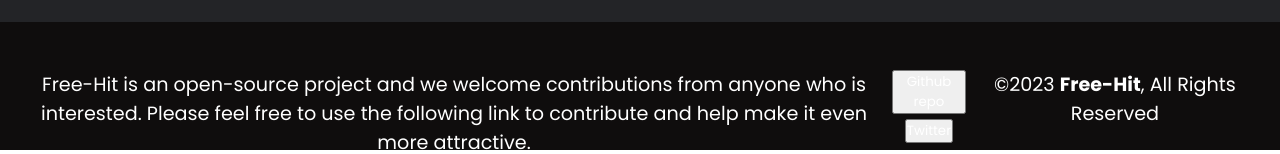
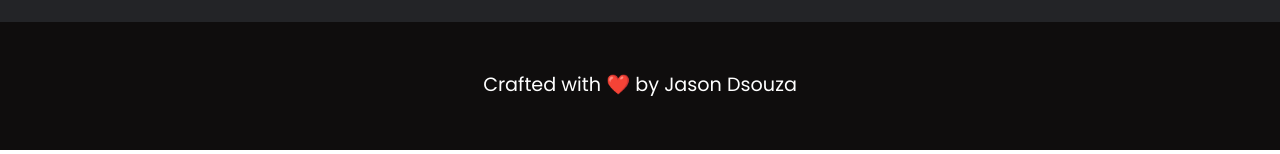
Before and after one commit to JasonDsouza212/free-hit, a React (Create React App) app: page / in a window 1280 px wide. Shown: the part 5995-6149 px from the top of the page. Built offline with nearby package versions, Linux system fonts and the light colour scheme.

Commit message:
Update: footer upgraded

```diff
--- a/src/components/footer.js
+++ b/src/components/footer.js
@@ -2,16 +2,16 @@
   return (
     <footer>
       <div class="wrapper">
-          <p className='footer-p'>Free-Hit is an open-source project and we welcome contributions from anyone who is<br/> interested. Please feel free to use the following link to contribute and help make it even more attractive.</p>
-          <nav class="footer-nav">
-            <a href="https://github.com/JasonDsouza212/Free-Hit" target="_blank" rel="noopener noreferrer">
-              <button>Github repo</button><br/>
+        <p>
+          Crafted with ❤️ by
+          <a
+            href="https://github.com/JasonDsouza212"
+            target="_blank"
+            className="footer-link"
+          >
+            {""} Jason Dsouza
           </a>
-            <a href="https://twitter.com/_Jason_Dsouza" target="_blank" rel="noopener noreferrer">
-              <button>Twitter</button>
-            </a>
-          </nav>
-          <p>&copy;2023 <strong>Free-Hit</strong>, All Rights Reserved</p>
+        </p>
       </div>
     </footer>
   );
```
Lines whose indentation alone changed are shown as unchanged.
